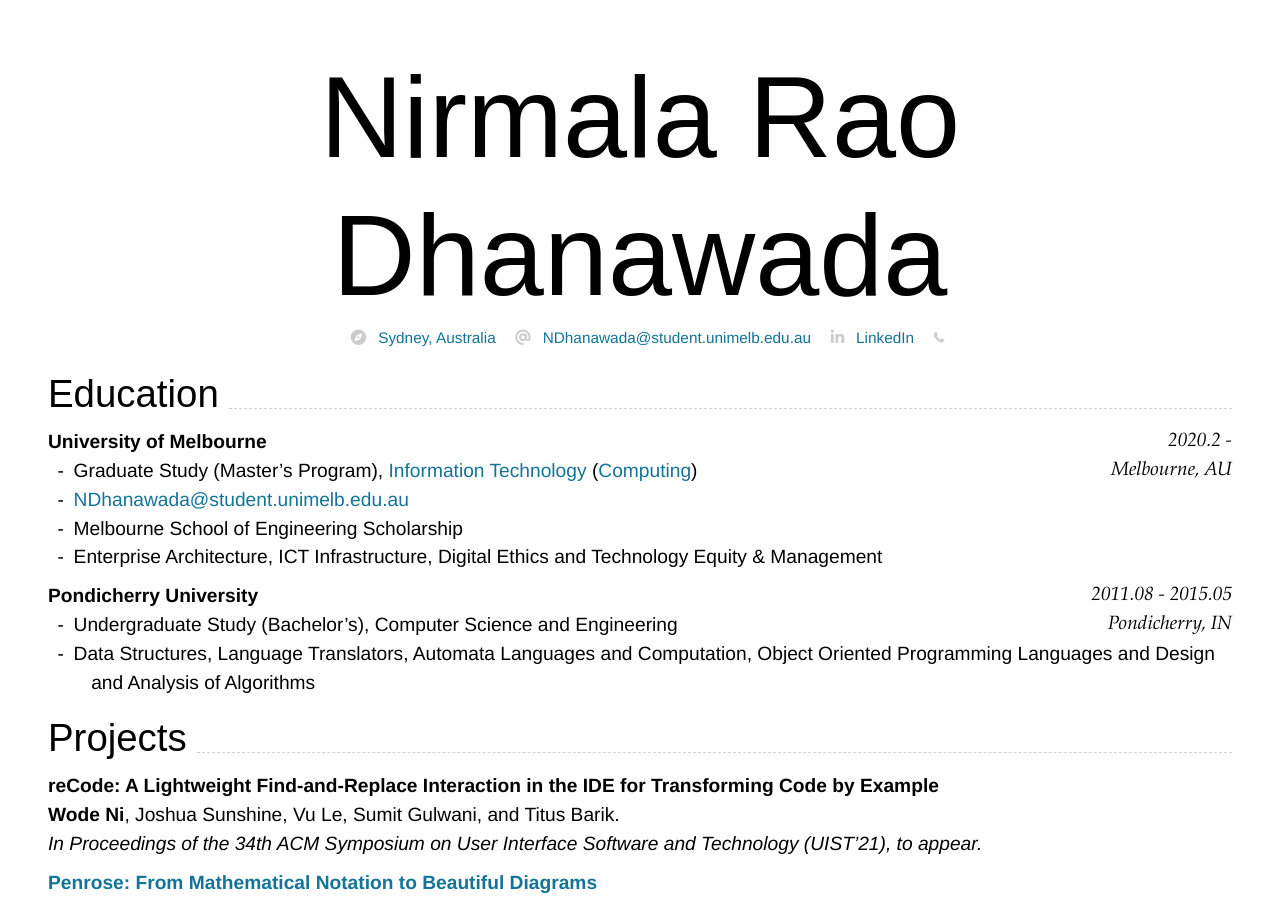
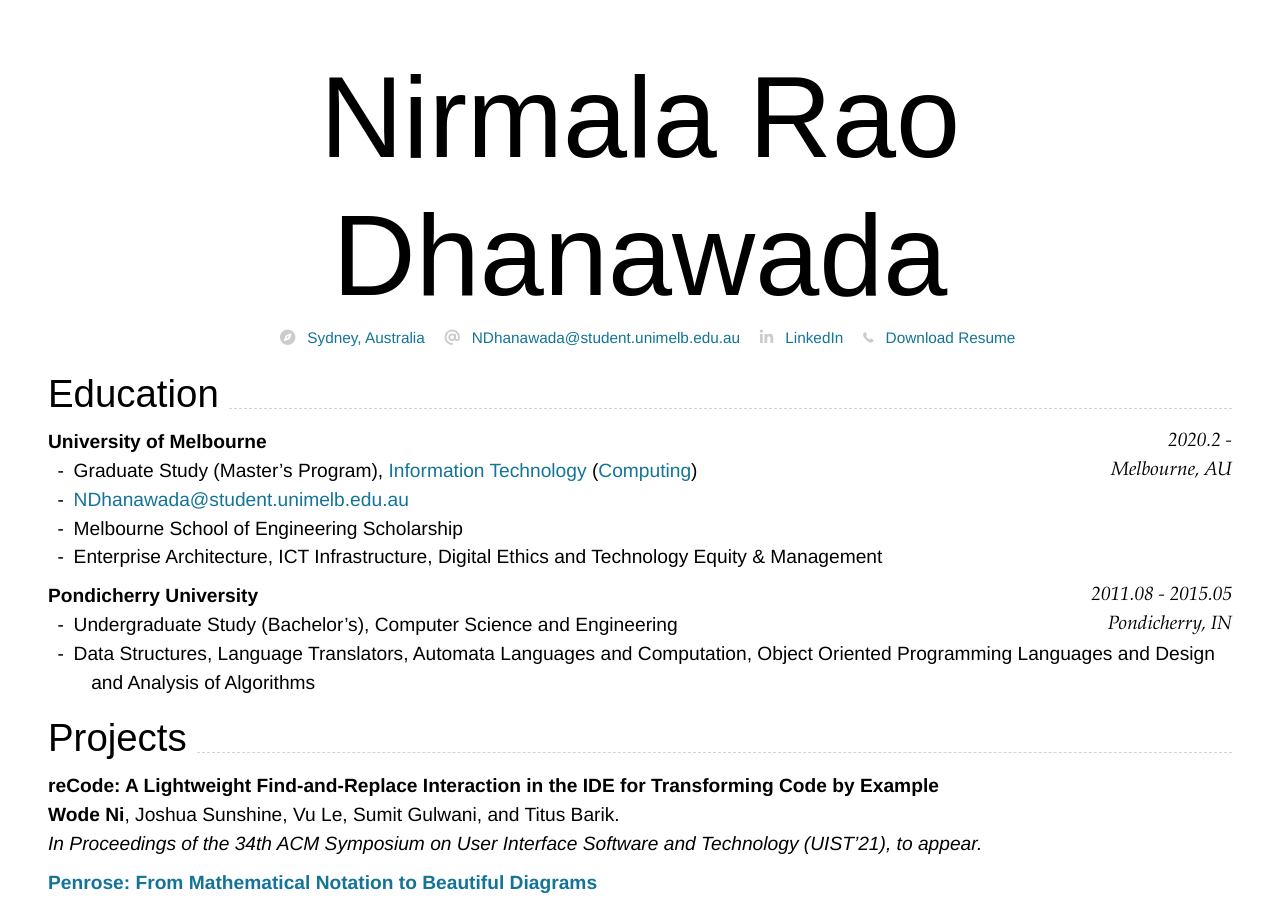
Before and after one commit to thedhanawada/me, a Jekyll site: the page built from index.md, in a window 1280 px wide and 900 px high. Built offline with Jekyll 4.4.1, drawn with Linux system fonts in a browser that asks for light colours; nearby versions of some CDN libraries.

Commit message:
Update cv-contact.html

```diff
--- a/_includes/cv-contact.html
+++ b/_includes/cv-contact.html
@@ -17,6 +17,8 @@
 
 
     <i class="fi-telephone" style="margin-left:1em"></i>
-    {{ page.pdf_url }}
+    <a href="{{ page.pdf_url }}" style="margin-left:0.5em" target="_blank">Download Resume</a>
+
+
 
 </div>
```
